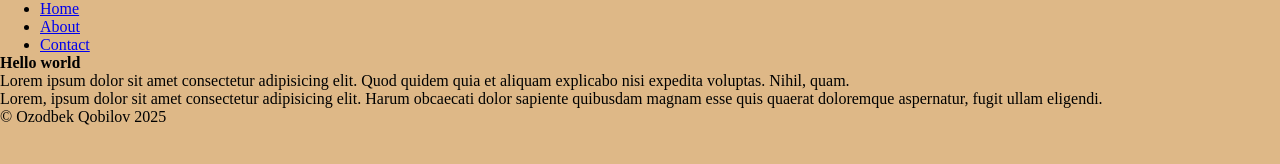
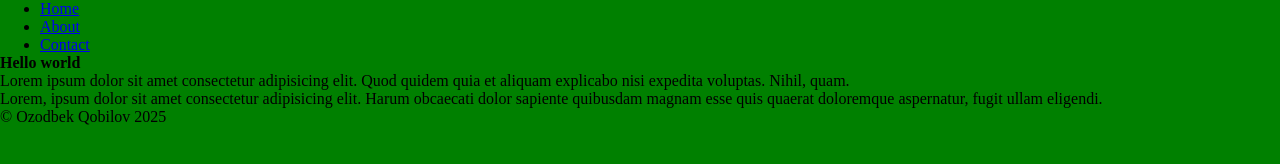
Before and after one commit to QobilovOzodbek/html, a plain HTML site: page index.html in a window 1280 px wide. Drawn offline with Linux system fonts and the light colour scheme.

Commit message:
Update style.css

```diff
--- a/style.css
+++ b/style.css
@@ -1,5 +1,5 @@
 *{
     padding: auto;
     margin: auto;
-    background-color: burlywood;
+    background-color: green;
 }
```
